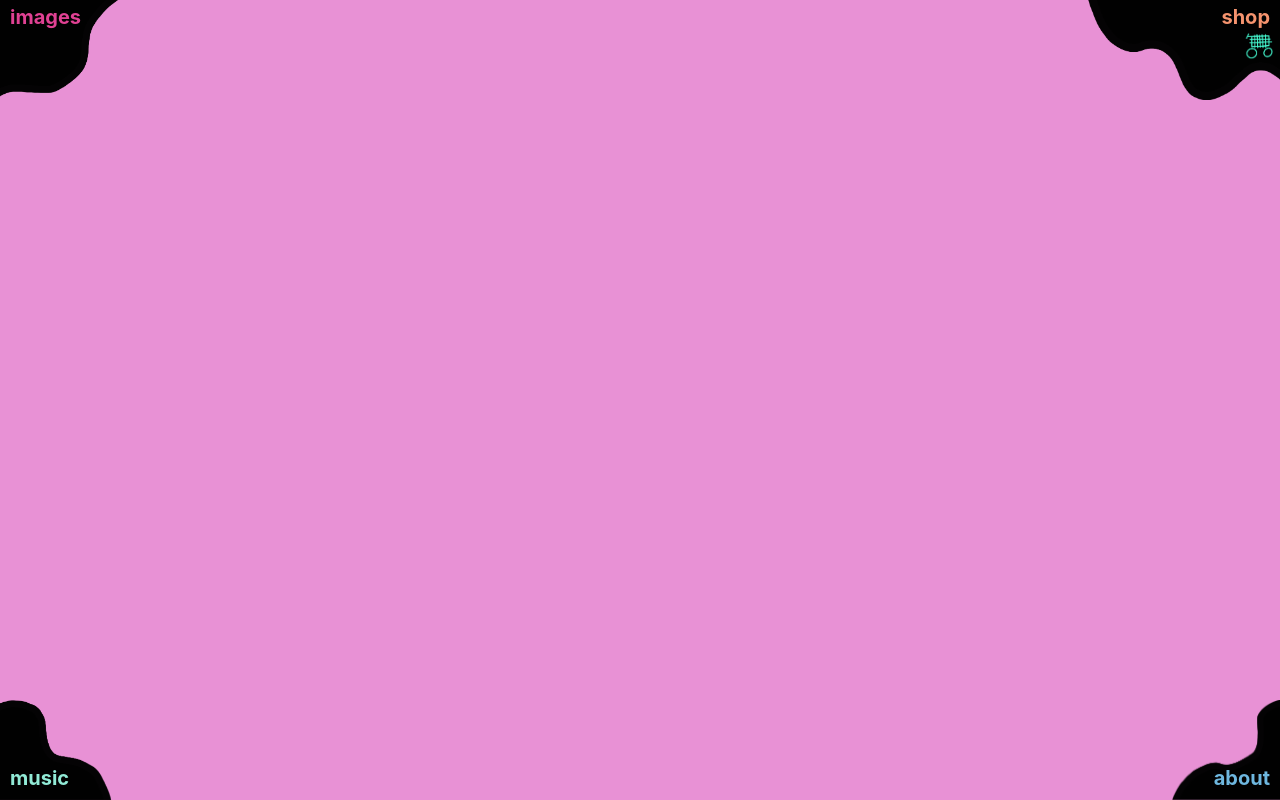
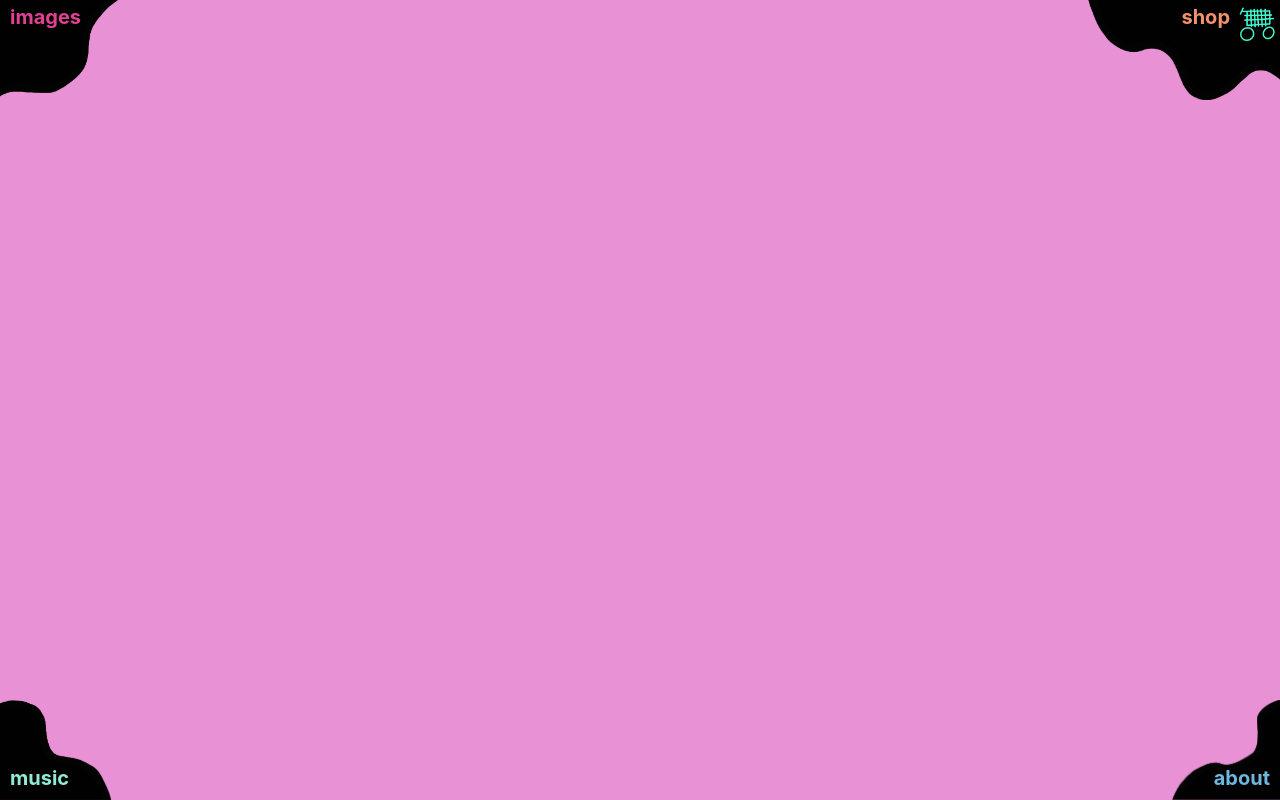
Before and after one commit to MattVwaves/That-French-Artist-Client, a React (Create React App) app: page /about in a window 1280 px wide. Built offline with nearby package versions, Linux system fonts and the light colour scheme.

Commit message:
Bask icon placed more appropriately

```diff
--- a/src/App.css
+++ b/src/App.css
@@ -87,7 +87,7 @@ button {
 
 #shop {
   color: #f5936e;
-  margin: 5px 10px 0px 0px;
+  margin: 5px 50px 0px 0px;
 }
 
 #music,
@@ -234,11 +234,9 @@ span,
 }
 
 .patch-custom {
+  margin-top: 15vh;
   text-align: center;
   position: absolute;
-  top: 50%;
-  left: 50%;
-  transform: translate(-50%, -50%);
 }
 
 .patch-custom img {
@@ -379,8 +377,8 @@ span,
   z-index: 2;
   top: 0;
   right: 0;
-  margin-top: 15px;
-  height: 60px;
+  height: 5vh;
+  margin: 4px 4px;
   background-color: transparent !important;
 }
 
```
Also changed, not shown: src/assets/functional/basket1.png.
